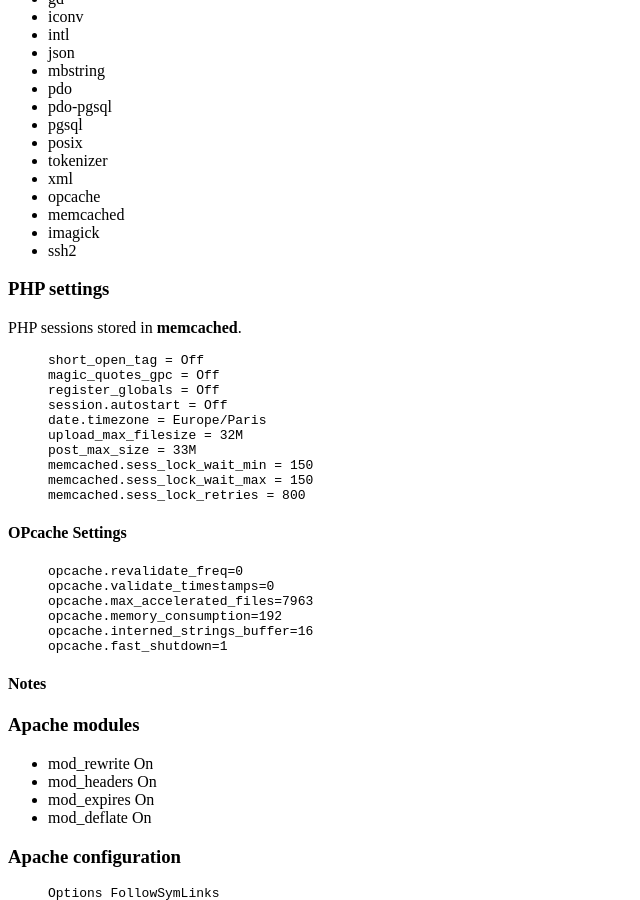
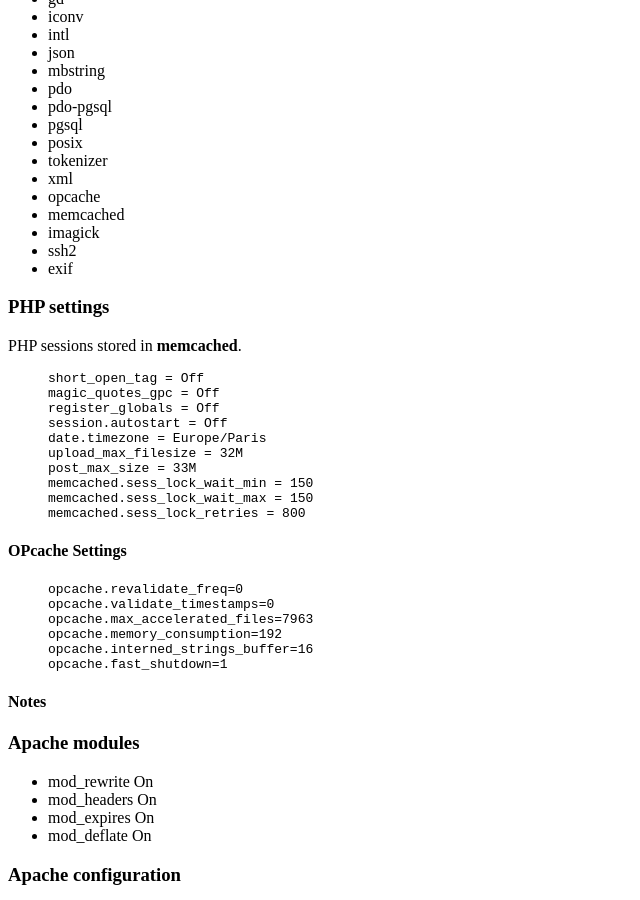
Before and after one commit to le-phare/le-phare.github.io, a Jekyll site: the page built from requirements/royer.md, in a window 1280 px wide and 900 px high, scrolled down 696 px. Shown: the whole window, without its empty margins (0-640 px from the left). Built offline with Jekyll 4.4.1, drawn with Linux system fonts in a browser that asks for light colours.

Commit message:
Update royer.md

```diff
--- a/requirements/royer.md
+++ b/requirements/royer.md
@@ -42,6 +42,7 @@ title: Hosting requirements Royer
    * memcached
    * imagick
    * ssh2
+   * exif
 
 ### PHP settings
 
```
